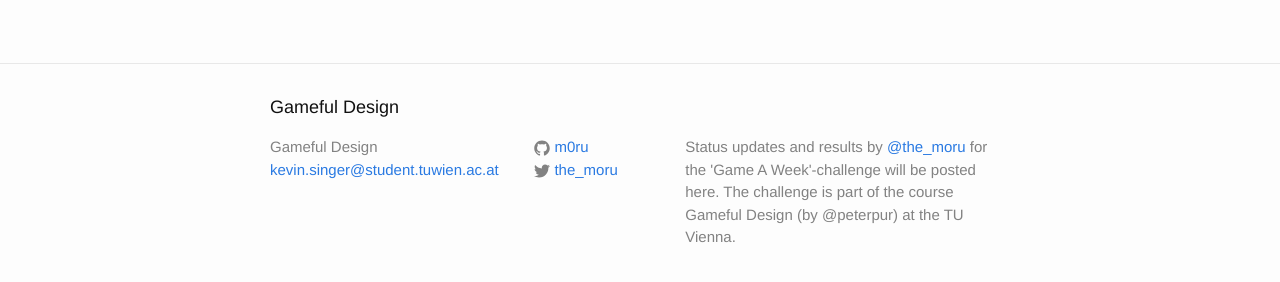
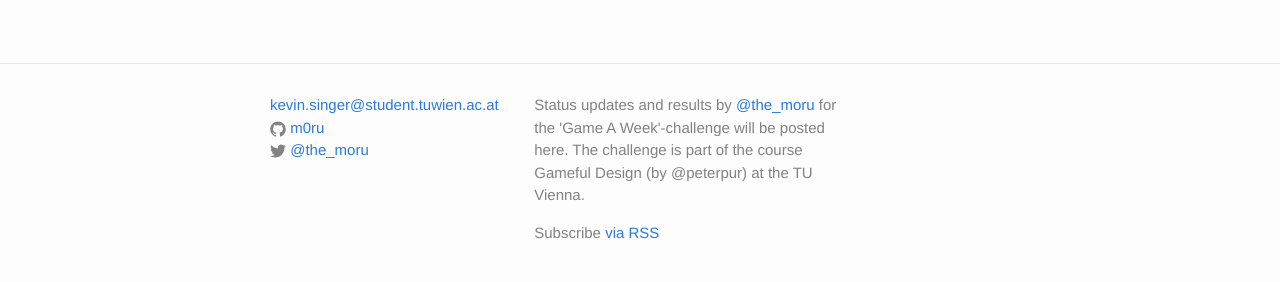
Before and after one commit to m0ru/gameful-design, a Jekyll site: the page built from _posts/2015-03-12-subjective-objective.md, in a window 1280 px wide, cut to the strip 564-846 px from the top of the page. Built offline with Jekyll 4.4.1, drawn with Linux system fonts in a browser that asks for light colours.

Commit message:
Removed redundant titles from landing page.

```diff
--- a/_includes/footer.html
+++ b/_includes/footer.html
@@ -2,18 +2,17 @@
 
   <div class="wrapper">
 
-    <h2 class="footer-heading">{{ site.title }}</h2>
-
     <div class="footer-col-wrapper">
       <div class="footer-col  footer-col-1">
         <ul class="contact-list">
-          <li>{{ site.title }}</li>
+            <!--<li>{{ site.title }}</li>-->
+
           <li><a href="mailto:{{ site.email }}">{{ site.email }}</a></li>
-        </ul>
+        <!--</ul>
       </div>
 
       <div class="footer-col  footer-col-2">
-        <ul class="social-media-list">
+      <ul class="social-media-list">-->
           {% if site.github_username %}
           <li>
             <a href="https://github.com/{{ site.github_username }}">
@@ -33,12 +32,11 @@
             <a href="https://twitter.com/{{ site.twitter_username }}">
               <span class="icon  icon--twitter">
                 <svg viewBox="0 0 16 16">
-                  <path fill="#828282" d="M15.969,3.058c-0.586,0.26-1.217,0.436-1.878,0.515c0.675-0.405,1.194-1.045,1.438-1.809
-                  c-0.632,0.375-1.332,0.647-2.076,0.793c-0.596-0.636-1.446-1.033-2.387-1.033c-1.806,0-3.27,1.464-3.27,3.27 c0,0.256,0.029,0.506,0.085,0.745C5.163,5.404,2.753,4.102,1.14,2.124C0.859,2.607,0.698,3.168,0.698,3.767 c0,1.134,0.577,2.135,1.455,2.722C1.616,6.472,1.112,6.325,0.671,6.08c0,0.014,0,0.027,0,0.041c0,1.584,1.127,2.906,2.623,3.206 C3.02,9.402,2.731,9.442,2.433,9.442c-0.211,0-0.416-0.021-0.615-0.059c0.416,1.299,1.624,2.245,3.055,2.271 c-1.119,0.877-2.529,1.4-4.061,1.4c-0.264,0-0.524-0.015-0.78-0.046c1.447,0.928,3.166,1.469,5.013,1.469 c6.015,0,9.304-4.983,9.304-9.304c0-0.142-0.003-0.283-0.009-0.423C14.976,4.29,15.531,3.714,15.969,3.058z"/>
+                  <path fill="#828282" d="M15.969,3.058c-0.586,0.26-1.217,0.436-1.878,0.515c0.675-0.405,1.194-1.045,1.438-1.809 c-0.632,0.375-1.332,0.647-2.076,0.793c-0.596-0.636-1.446-1.033-2.387-1.033c-1.806,0-3.27,1.464-3.27,3.27 c0,0.256,0.029,0.506,0.085,0.745C5.163,5.404,2.753,4.102,1.14,2.124C0.859,2.607,0.698,3.168,0.698,3.767 c0,1.134,0.577,2.135,1.455,2.722C1.616,6.472,1.112,6.325,0.671,6.08c0,0.014,0,0.027,0,0.041c0,1.584,1.127,2.906,2.623,3.206 C3.02,9.402,2.731,9.442,2.433,9.442c-0.211,0-0.416-0.021-0.615-0.059c0.416,1.299,1.624,2.245,3.055,2.271 c-1.119,0.877-2.529,1.4-4.061,1.4c-0.264,0-0.524-0.015-0.78-0.046c1.447,0.928,3.166,1.469,5.013,1.469 c6.015,0,9.304-4.983,9.304-9.304c0-0.142-0.003-0.283-0.009-0.423C14.976,4.29,15.531,3.714,15.969,3.058z"/>
                 </svg>
               </span>
 
-              <span class="username">{{ site.twitter_username }}</span>
+              <span class="username">@{{ site.twitter_username }}</span>
             </a>
           </li>
           {% endif %}
@@ -47,6 +45,7 @@
 
       <div class="footer-col  footer-col-3">
         <p class="text">{{ site.description }}</p>
+        <p class="rss-subscribe">Subscribe <a href="{{ "/feed.xml" | prepend: site.baseurl }}">via RSS</a></p>
       </div>
     </div>
 
--- a/index.html
+++ b/index.html
@@ -4,7 +4,7 @@
 
 <div class="home">
 
-  <h1 class="page-heading">Game A Week</h1>
+    <!--<h1 class="page-heading">Game A Week</h1>-->
 
   <ul class="post-list">
     {% for post in site.posts %}
@@ -18,6 +18,4 @@
     {% endfor %}
   </ul>
 
-  <p class="rss-subscribe">subscribe <a href="{{ "/feed.xml" | prepend: site.baseurl }}">via RSS</a></p>
-
 </div>
```
